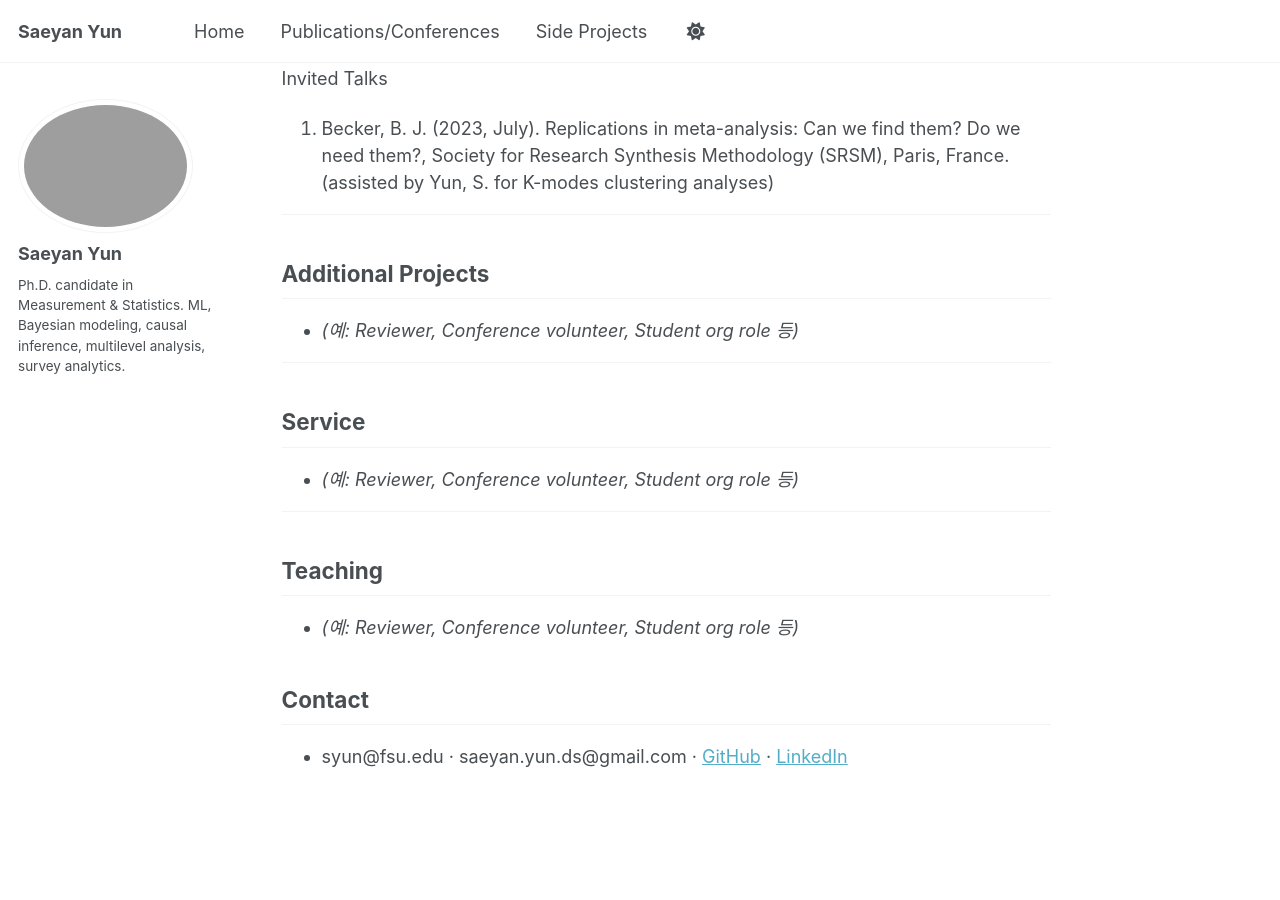
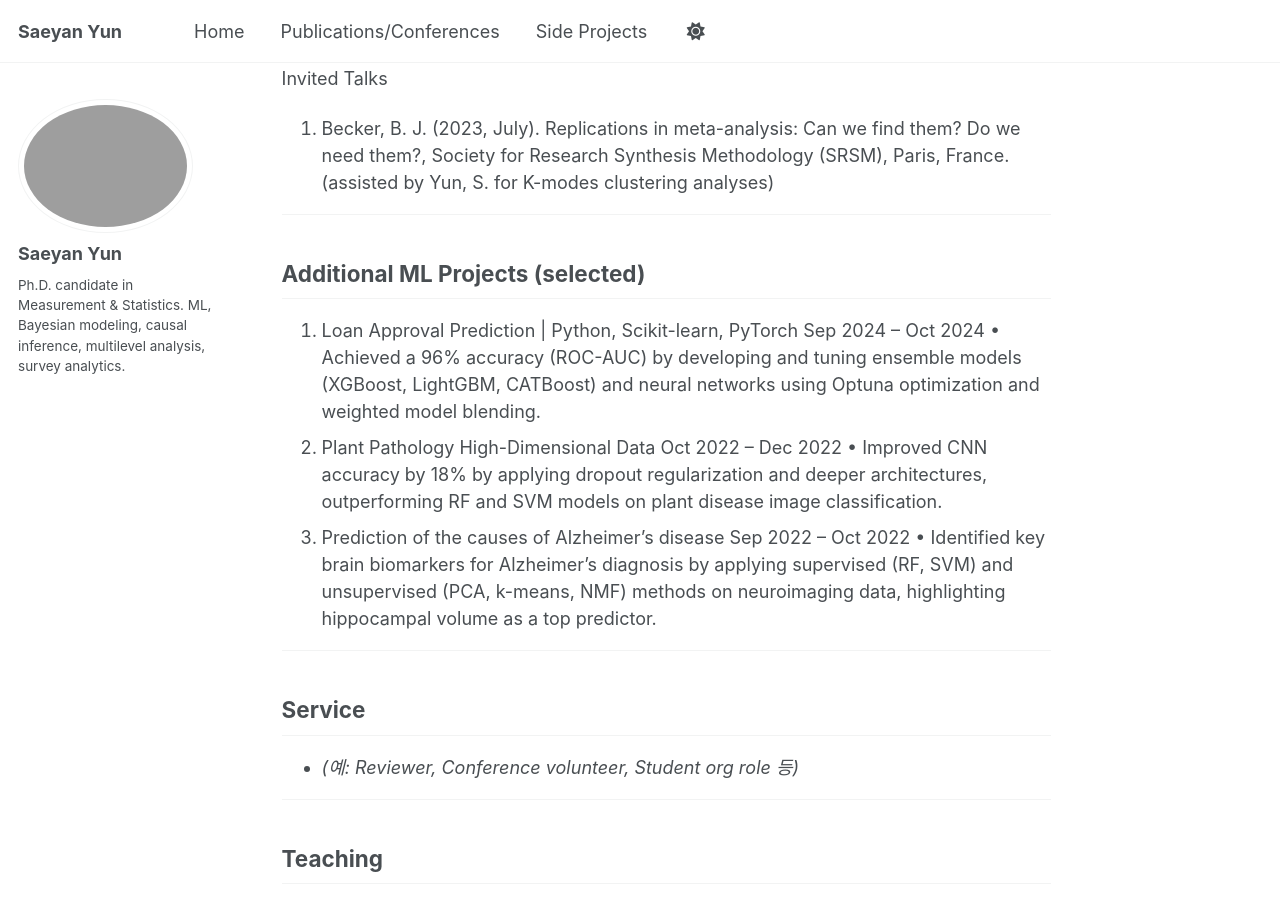
Before and after one commit to saeyanyun/saeyanyun.github.io, a Jekyll site: the page built from index.md, in a window 1280 px wide and 900 px high, scrolled down 2474 px. Built offline with Jekyll 4.4.1, drawn with Linux system fonts in a browser that asks for light colours; a script that is not in the unit is left out.

Commit message:
Update index.md

```diff
--- a/index.md
+++ b/index.md
@@ -60,8 +60,14 @@ Invited Talks
 
 ---
 
-## Additional Projects
-- *(예: Reviewer, Conference volunteer, Student org role 등)*
+## Additional ML Projects (selected)
+1. Loan Approval Prediction | Python, Scikit-learn, PyTorch	  				    Sep 2024 – Oct 2024
+•	Achieved a 96% accuracy (ROC-AUC) by developing and tuning ensemble models (XGBoost, LightGBM, CATBoost) and neural networks using Optuna optimization and weighted model blending.
+2. Plant Pathology High-Dimensional Data					 	 	                        Oct 2022 – Dec 2022
+•	Improved CNN accuracy by 18% by applying dropout regularization and deeper architectures, outperforming RF and SVM models on plant disease image classification.
+3. Prediction of the causes of Alzheimer’s disease 					          	    Sep 2022 – Oct 2022
+•	Identified key brain biomarkers for Alzheimer’s diagnosis by applying supervised (RF, SVM) and unsupervised (PCA, k-means, NMF) methods on neuroimaging data, highlighting hippocampal volume as a top predictor.
+
 
 ---
 
```
